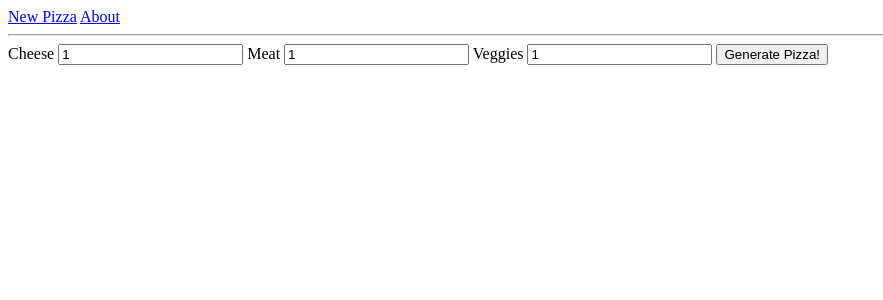
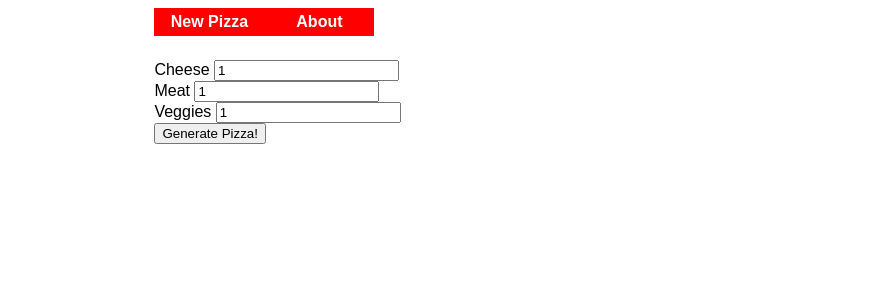
Before and after one commit to jpittis/PizzaGen, a Flask app: page / in a window 1280 px wide. Shown: the top 300 px of the page, without its empty margins (0-883 px from the left). Run offline with Flask 2, Linux system fonts and the light colour scheme.

Commit message:
basic css styling

```diff
--- a/app/static/styles.css
+++ b/app/static/styles.css
@@ -0,0 +1,32 @@
+ul
+{
+    list-style-type: none;
+    margin-left: auto;
+    margin-right: auto;
+    width: 80%;
+}
+li.navbar
+{
+    float: left;
+}
+a.navbar
+{
+    font-family: Arial;
+    display: block;
+    width: 100px;
+    padding: 5px;
+    text-align: center;
+    background: #FF0000;
+    color: white;
+    text-decoration: none;
+}
+a:hover.navbar
+{
+    background: #CC0000;
+}
+.bodyfont
+{
+    font-family: Arial;
+    color: black;
+    text-decoration: none;
+}
--- a/app/templates/base.html
+++ b/app/templates/base.html
@@ -1,13 +1,15 @@
 <html>
     <head>
         <title>Pizza Picker</title>
+        <link rel=stylesheet type=text/css href="{{ url_for('static', filename='styles.css') }}">
     </head>
     <body>
-    <div>
-        <a href="/">New Pizza</a>
-        <a href="/about">About</a>
-    </div>
-    <hr>
+    <ul class="navbar">
+        <li class="navbar"><a class="navbar" href="/"><b>New Pizza</b></a></li>
+        <li class="navbar"><a class="navbar" href="/about"><b>About</b></a></li>
+    </ul>
+    <br>
+    <br>
     {% block content %}{% endblock %}
     </body>
 </html>
--- a/app/templates/pick.html
+++ b/app/templates/pick.html
@@ -1,14 +1,18 @@
 {% extends "base.html" %}
 {% block content %}
+<div class="bodyfont">
 <form method=post action="/">
-    {{ form.cheese.label }} {{ form.cheese(size=2) }}
-    {{ form.meat.label }} {{ form.meat(size=2) }}
-    {{ form.veggies.label }} {{ form.veggies(size=2) }}
-    <input type="submit" value="Generate Pizza!">
+<ul>
+    <li>{{ form.cheese.label }} {{ form.cheese(size=2) }}</li>
+    <li>{{ form.meat.label }} {{ form.meat(size=2) }}</li>
+    <li>{{ form.veggies.label }} {{ form.veggies(size=2) }}</li>
+    <li><input type="submit" value="Generate Pizza!"></li>
+</ul>
 </form>
-<ol>
+<ul>
 {% for topping in toppinglist %}
 <li>{{ topping }}</li>
 {% endfor %}
-</ol>
+</ul>
+</div>
 {% endblock %}
```
Also changed, not shown: app/templates/about.html (+6 -1 lines).
